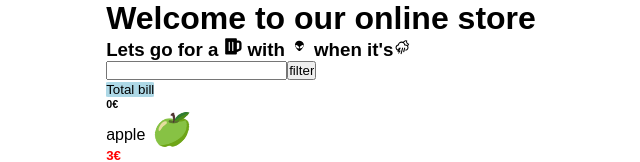
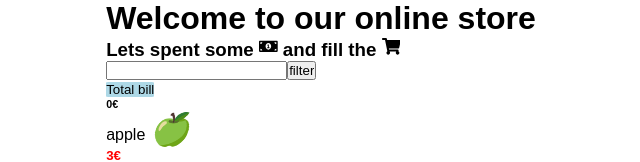
Before and after one commit to svenWacker/online-store, a React (Create React App) app: page / in a window 1280 px wide. Shown: the top 162 px of the page, without its empty margins (319-959 px from the left). Built offline with nearby package versions, Linux system fonts and the light colour scheme.

Commit message:
importig packages

```diff
--- a/src/App.js
+++ b/src/App.js
@@ -2,15 +2,12 @@ import React, { useState } from "react";
 import Data from "./data.json";
 import ProductList from "./components/ProductList";
 import Footer from "./components/Footer";
-// import { FontAwesomeIcon } from "@fortawesome/react-fontawesome";
 
-// import { library } from "@fortawesome/fontawesome-svg-core";
-// import { fab } from "@fortawesome/free-brands-svg-icons";
-// import { faCheckSquare, faCoffee } from "@fortawesome/free-solid-svg-icons";
-import { FaBeer } from "react-icons/fa";
-import { WiAlien, WiNightAltThunderstorm } from "react-icons/wi";
+// import { WiAlien, WiNightAltThunderstorm } from "react-icons/wi";
+// import { BiCartAlt } from "react-icons/bi";
+import { FaMoneyBillAlt, FaShoppingCart } from "react-icons/fa";
+//library.add(fab, faCheckSquare, faCoffee);
 
-//library.add(fab, faCheckSquare, faCoffee);
 const App = () => {
   const [data, setData] = useState(Data);
   const [userInput, setUserInput] = useState("");
@@ -42,8 +39,7 @@ const App = () => {
 
       <h1>Welcome to our online store</h1>
       <h3>
-        Lets go for a <FaBeer /> with <WiAlien /> when it's
-        <WiNightAltThunderstorm />
+        Lets spent some <FaMoneyBillAlt /> and fill the <FaShoppingCart />
       </h3>
       <form onSubmit={handleSubmit}>
         <input type="text" onChange={changeHandle} value={userInput} />
```
